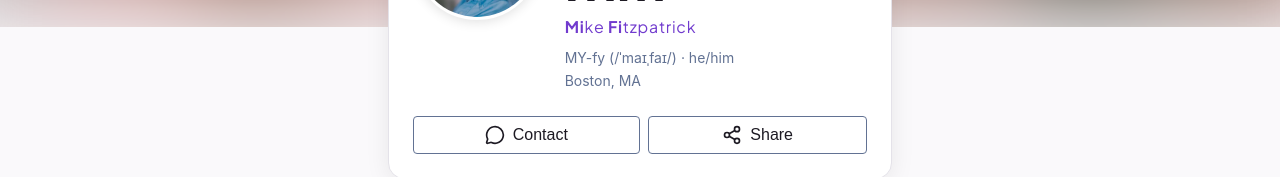
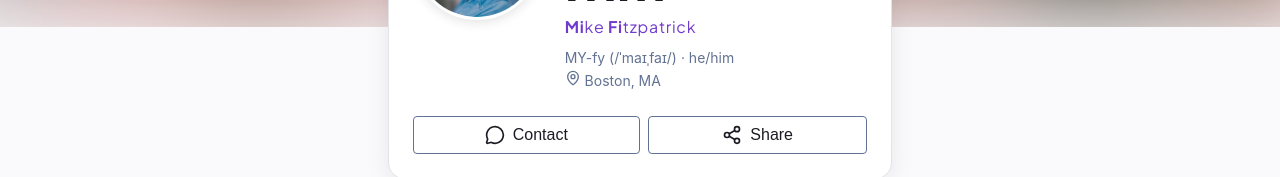
Before and after one commit to mifi-holdings/mifi-links, a SvelteKit app: page / in a window 1280 px wide. Shown: the part 165-342 px from the top of the page. Built offline with nearby package versions, Linux system fonts and the light colour scheme; a web font is replaced by a local one.

Commit message:
Witness protection

```diff
--- a/src/lib/components/Hero.svelte
+++ b/src/lib/components/Hero.svelte
@@ -2,6 +2,7 @@
     import { HeroLayout } from '$lib/data/constants';
     import type { Site } from '$lib/data/types';
     import IconContact from './icons/IconContact.svelte';
+    import IconMapPin from './icons/IconMapPin.svelte';
     import IconShare from './icons/IconShare.svelte';
 
     let {
@@ -88,7 +89,8 @@
                             <span class="hero-meta-sep" aria-hidden="true"> · </span>
                         {/if}
                     {/if}
-                    {#if location}<span>{location}</span>{/if}
+                    {#if location}<span class="location"><IconMapPin size={16} /> {location}</span
+                        >{/if}
                 </p>
             {/if}
         </div>
--- /dev/null
+++ b/src/lib/components/icons/IconMapPin.svelte
@@ -0,0 +1,18 @@
+<script lang="ts">
+    let { size = 24 }: { size?: number } = $props();
+</script>
+
+<svg
+    xmlns="http://www.w3.org/2000/svg"
+    width={size}
+    height={size}
+    viewBox="0 0 24 24"
+    fill="none"
+    stroke="currentColor"
+    stroke-width="2"
+    stroke-linecap="round"
+    stroke-linejoin="round"
+    ><path
+        d="M20 10c0 4.993-5.539 10.193-7.399 11.799a1 1 0 0 1-1.202 0C9.539 20.193 4 14.993 4 10a8 8 0 0 1 16 0"
+    /><circle cx="12" cy="10" r="3" /></svg
+>
--- a/src/lib/data/links.json
+++ b/src/lib/data/links.json
@@ -30,7 +30,7 @@
             "profileImage": "tropical-mifi",
             "pronunciation": "MY-fy (/ˈmaɪˌfaɪ/)",
             "pronouns": "he/him/mifi",
-            "location": "Vitória, ES, Brasil",
+            "location": "Boston, MA",
             "person": {
                 "name": "mifi",
                 "sameAs": [
--- a/src/routes/+layout.svelte
+++ b/src/routes/+layout.svelte
@@ -43,6 +43,11 @@
     <script
         defer
         src="https://analytics.mifi.holdings/script.js"
+        data-website-id={data.umamiMeasurementId}
+        data-performance="true"
+    ></script>
+    <script
+        defer src="https://analytics.mifi.holdings/recorder.js"
         data-website-id={data.umamiMeasurementId}
     ></script>
 
```
